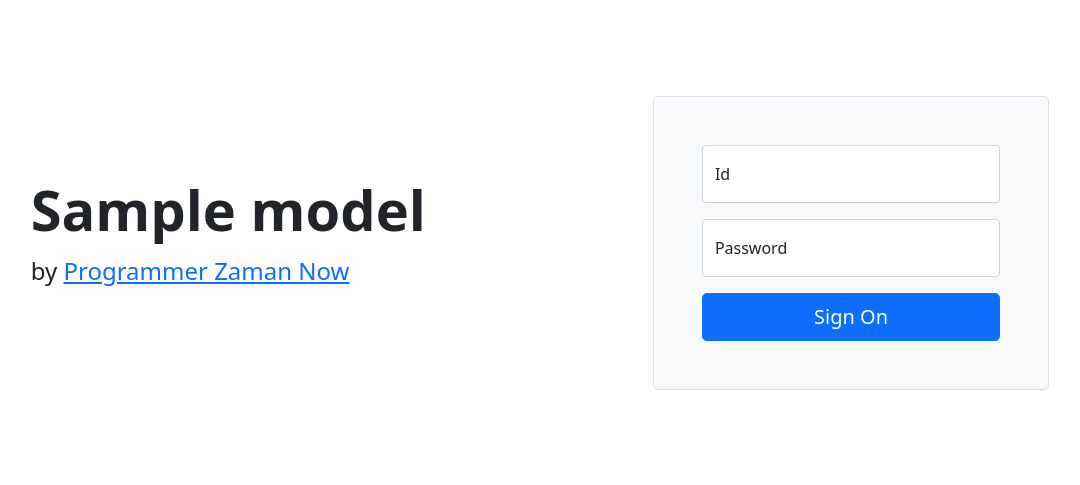
After one commit to fitra90/belajar-php-pzn-demo-project, a PHP site: template app/View/User/login.php in a window 1280 px wide. The commit adds this page. Shown: the top 485 px of the page, without its empty margins (100-1180 px from the left). Run offline with PHP 8.4, Linux system fonts and the light colour scheme; the template is opened without the code that fills it: most values are stand-ins (such as "Sample title", 1, 10 or a date in 2020).

Commit message:
finish login controller and test

```diff
--- /dev/null
+++ b/app/View/User/login.php
@@ -0,0 +1,29 @@
+<div class="container col-xl-10 col-xxl-8 px-4 py-5">
+    <?php if (isset($model['error'])) { ?>
+        <div class="row">
+            <div class="alert alert-danger" role="alert">
+                <?= $model['error'] ?>
+            </div>
+        </div>
+    <?php } ?>
+    <div class="row align-items-center g-lg-5 py-5">
+        <div class="col-lg-7 text-center text-lg-start">
+            <h1 class="display-4 fw-bold lh-1 mb-3"><?= $model['title'] ?></h1>
+            <p class="col-lg-10 fs-4">by <a target="_blank" href="https://www.programmerzamannow.com/">Programmer Zaman
+                Now</a></p>
+        </div>
+        <div class="col-md-10 mx-auto col-lg-5">
+            <form class="p-4 p-md-5 border rounded-3 bg-light" method="post" action="/users/login">
+                <div class="form-floating mb-3">
+                    <input name="id" type="text" class="form-control" id="id" placeholder="id" value="<?= $_POST['id'] ?? "" ?>">
+                    <label for="id">Id</label>
+                </div>
+                <div class="form-floating mb-3">
+                    <input name="password" type="password" class="form-control" id="password" placeholder="password">
+                    <label for="password">Password</label>
+                </div>
+                <button class="w-100 btn btn-lg btn-primary" type="submit">Sign On</button>
+            </form>
+        </div>
+    </div>
+</div>
--- a/public/index.php
+++ b/public/index.php
@@ -15,5 +15,7 @@ Router::add('GET', '/', HomeController::class, 'index');
 // USER CONTROLLER
 Router::add('GET', '/users/register', UserController::class, 'register', []);
 Router::add('POST', '/users/register', UserController::class, 'postRegister', []);
+Router::add('GET', '/users/login', UserController::class, 'login', []);
+Router::add('POST', '/users/login', UserController::class, 'postLogin', []);
 
 Router::run();
```
Also changed, not shown: app/Controller/UserController.php (+26 -0 lines), app/Model/UserLoginRequest.php (added, +9 -0 lines), app/Model/UserLoginResponse.php (added, +10 -0 lines), app/Service/UserService.php (+30 -0 lines), tests/Controller/UserControllerTest.php (+72 -0 lines), tests/Service/UserServiceTest.php (+48 -0 lines), 1 other file.
